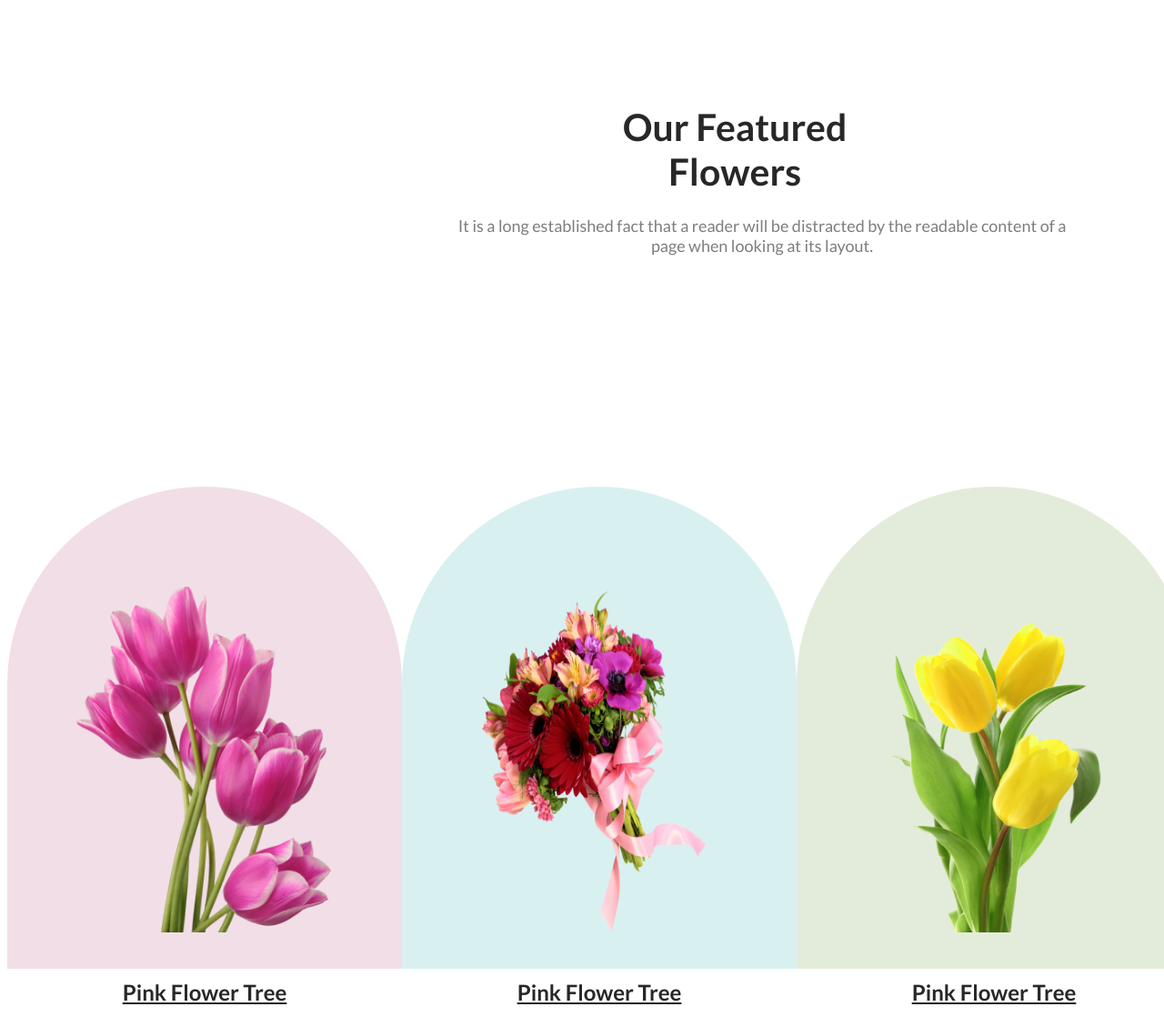
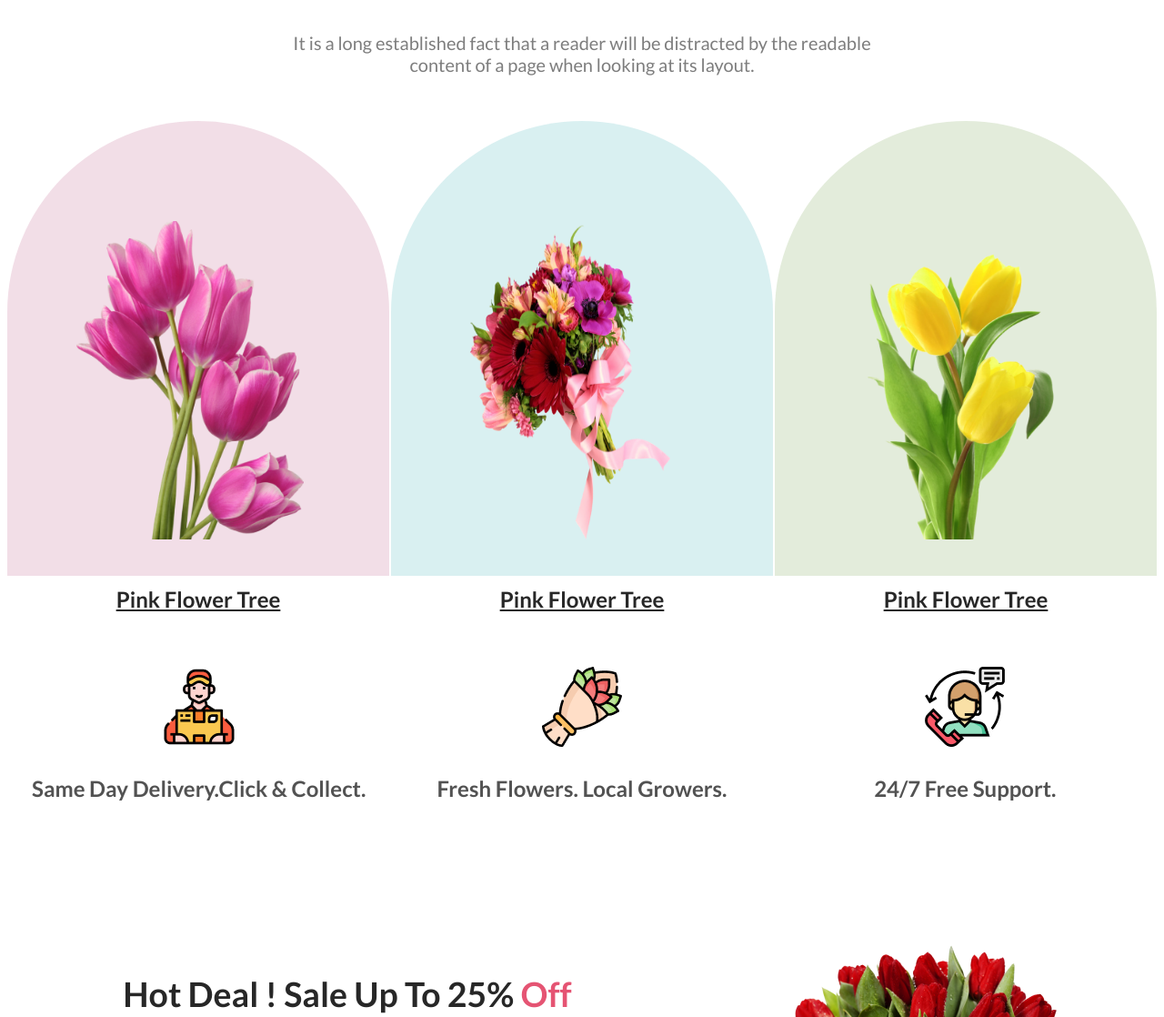
Before and after one commit to Esrat11/Flower-Shop-Website, a plain HTML site: page index.html in a window 1280 px wide. Shown: the part 793-1911 px from the top of the page at 91% size. Drawn offline with Linux system fonts and the light colour scheme; a web font is replaced by a local one.

Commit message:
main section completed

```diff
--- a/index.html
+++ b/index.html
@@ -9,52 +9,51 @@
 <body class="open-sens-normal">
     <header>
          <div class="banner-container">
-            <div class="banner-content ">
-                <h2 class="banner-header">Let's make beautiful flowers a part of your life.</h2>
-                <p class="banner-description ">It is a long established fact that a reader will be distracted by the readable content of a page when looking at its layout. The point of using Lorem Ipsum is that it has a more-or-less normal distribution of letters.</p>
+            <div class="banner-content">
+                <h2>Let's make <br>beautiful flowers a <br>part of your life.</h2>
+                <p class="banner-description ">It is a long established fact that a reader will be distracted by the readable <br>content of a page when looking at its layout. The point of using Lorem Ipsum is <br> that it has a more-or-less normal distribution of letters.</p>
                 <button class="btn-primary">Shop Now</button>
             </div>
             <img class="banner-profile-pic" src="images/pngwing 10.png" alt="">
          </div>
 
     <div class="featured">
-        <h3 class="banner-header featured-title">Our Featured Flowers</h3>
-        <div class="featured-content">
-            <p class="featured-des banner-description">It is a long established fact that a reader will be distracted by the readable content of a page when looking at its layout.</p>
-        </div>
+        <h3>Our Featured Flowers</h3>
+        <p class="banner-description">It is a long established fact that a reader will be distracted by the readable <br> content of a page when looking at its layout.</p>
     </div>
-    <div class="background-pic">
-        <div class="pinkflower">
+    <div class="cards">
+        <div class="card-1">
         <img class="direction" src="../Flower-Shop-Website/images/pngwing 6.png" alt="">
            <p class="featured-font"><u>Pink Flower Tree</u></p>
         </div>
-        <div class="redflower">
+        <div class="card-2">
             <img class="direction" src="images/pngwing 5.png" alt="">
             <p class="featured-font"><u>Pink Flower Tree</u></p>
         </div>
-        <div class="yellowflower">
+        <div class="card-3">
             <img class="direction" src="images/pngwing 7.png" alt="">
             <p class="featured-font"><u>Pink Flower Tree</u></p>
         </div>
     </div>
         <div class="service-container">
-            <div class="service-images">
-                <img src="images/Group 57.png" alt="">
-                <img src="images/Group 58.png" alt="">
-                <img src="images/Group 59.png" alt="">
-
+                <div class="card-4">
+                 <img src="images/Group 57.png" alt="">
+                 <p class="service-description">Same Day Delivery.Click & Collect.</p>
+                </div>
+                <div class="card-4">
+                 <img src="images/Group 58.png" alt="">
+                 <p class="service-description">Fresh Flowers. Local Growers.</p>
+                </div>
+                <div class="card-4">
+                 <img src="images/Group 59.png" alt="">
+                 <p class="service-description">24/7 Free Support.</p>
+                </div>
             </div>
-           <div class="service-description">
-            <p>Same Day Delivery.Click & Collect.</p>
-            <p>Fresh Flowers. Local Growers.</p>
-            <p>24/7 Free Support.</p>
-           </div>
-        </div>
     </header>
     <main>
         <div class="offer-container">
-            <div>
-                <h3>Hot Deal ! Sale Up To 25% Off</h3>
+            <div class="offer-content">
+                <h3>Hot Deal ! Sale Up To 25% <span class="off">Off</span></h3>
                 <p class="banner-description">It is a long established fact that a reader will be distracted by the readable content of a page when looking at its layout.</p>
                 <button class="btn-primary">Sign Up</button>
             </div>
@@ -62,10 +61,8 @@
         </div>
 
     <div class="instagram">
-        <div>
             <h3>Instagram</h3>
             <p class="banner-description">It is a long established fact that a reader will be distracted by the readable content of a page when looking at its layout.</p>
-        </div>
      </div>
      <div class="box">
         <img src="images/Flower 01.png" alt="">
--- a/styles/style.css
+++ b/styles/style.css
@@ -3,41 +3,34 @@
 .open-sens-normal{
 color: rgb(39, 39, 39);
 font-family: Lato;
-font-size: 35px;
+font-size: 2rem;
 font-weight: 800;
-text-align: left;
 }
 
 /* banner styles */
 .banner-profile-pic{
-    width: 520px;
-    height: 630px;
-    position: absolute;
-    margin: 50px 0px 0px 1100px;
+ width: 450px;
+ height: 400px;
  }
 .banner-container{
     display: flex;
-    justify-content: space-between;
-    /* margin: 0 35px 0;  */
-    width: 1650px;
-    height: 800px;
+    justify-content: space-around;
+    max-width: 1440px;
+    margin: 0 auto;
 }
 .banner-content{
-    margin: 100px 500px 100px 100px;
-}
-.banner-header{
-    width: 400px;
+  margin: 0 auto;
+  width: 800px;
+  height: 700px;
 }
 .banner-description{
-    width: 700px;
-    /* height: 150px; */
-    font-size: 18px;
+    margin: 0 auto;
+    font-size: 1.25rem;
     font-weight: 400;
     color: rgba(39, 39, 39, 0.6);
-    margin-right: 500px;
-}
+    margin-bottom: 50px;
+    }
 .btn-primary{
-    margin-top: 150px;
     background-color: rgb(229, 84, 115);
     border: none;
     width: 170px;
@@ -50,92 +43,84 @@ text-align: left;
 
 /* Featured Styles */
 .featured{
-    width: 500px;
-    height: 400px;
-}
-
-.featured-title{
-    margin: 100px 500px 24px 600px;
-    display: flex;
-    justify-content: center;
+    max-width: 1440px;
+    margin: 0 auto;
     text-align: center;
 }
-.featured-des{
-   margin: 20px 0px 10px 800px;
-   padding: 0px 200px;
-   color:rgba(39, 39, 39, 0.6);
-   display: flex;
-   justify-content: center ;
-   text-align: center;
-}
 .featured-font{
-    font-size: 24px;
+    font-size: 1.5rem;
    font-weight: 700;
    color: rgb(39, 39, 39);
    text-align: center;
 }
-.background-pic{
+.cards{
+    margin-top: 20px;
     display: flex;
     justify-content: space-between;
-    margin-top: 20px ;
     margin-bottom: 100px;
-    border: 20px 10px;
 }
-.pinkflower{
-    border-radius: 300px 300px 0px 0px;
+.card-1{
+    border-radius: 300px 300px 0 0;
     background: rgba(167, 33, 98, 0.15);
-    width: 450px;
-    height: 530px;
+    width: 420px;
+    height: 500px;
 }
-.redflower{
+.card-2{
     border-radius: 300px 300px 0px 0px;
    background: rgba(5, 151, 160, 0.15);
-   width: 450px;
-   height: 530px;
+   width: 420px;
+   height: 500px;
 }
-.yellowflower{
-    width: 450px;
-    height: 530px;
+.card-3{
+    width: 420px;
+    height: 500px;
     border-radius: 300px 300px 0px 0px;
    background: rgba(71, 125, 17, 0.15);
 }
 .direction{
-   width: 280px;
-   height: 380px;
+   width: 250px;
+   height: 350px;
    margin: 110px 78px 20px 76px;
 }
 
 /* services */
 .service-container{
-   margin: 86px 175px 87px 175px;
+   max-width: 1440px;
+   margin: 0 auto;
+   display: flex;
+   justify-content: space-around;
 }
-.service-images{
-    display: flex;
-    justify-content: space-around;
-    padding: 50px;
+.card-4{
+    width: 400px;
+    text-align: center;
 }
 .service-description{
-    font-size: 24px;
+    font-size: 1.5rem;
     font-weight: 600;
     color: rgba(39, 39, 39, 0.8);
     text-align: center;
-    display: flex;
-    justify-content: space-around;
 }
 /* Main Section */
 .offer-container{
     display: flex;
-    justify-content: space-evenly;
-    text-align: center;
-    align-items: center;
+    justify-content: space-around;
+    /* text-align: center;
+    align-items: center; */
     margin-top: 128px;
-    margin-bottom: 128px;
+}
+.offer-content{
+width: 550px;
+height: 220px;
+text-align: center;
+}
+.off{
+    color: rgb(229, 84, 115);
 }
 /* Instagram section */
 .instagram{
-display: flex;
-justify-content: center;
+max-width: 600px;
 text-align: center;
+margin: 0 auto;
 }
 .box{
     display: flex;
@@ -166,9 +151,6 @@ text-align: center;
     padding: 10px;
     border: none;
     margin: 0px 200px;
-}
-.banner-description{
-   margin: 0 280px;
 }
 
 /* copywrite */
```
Also changed, not shown: 1 other file.
